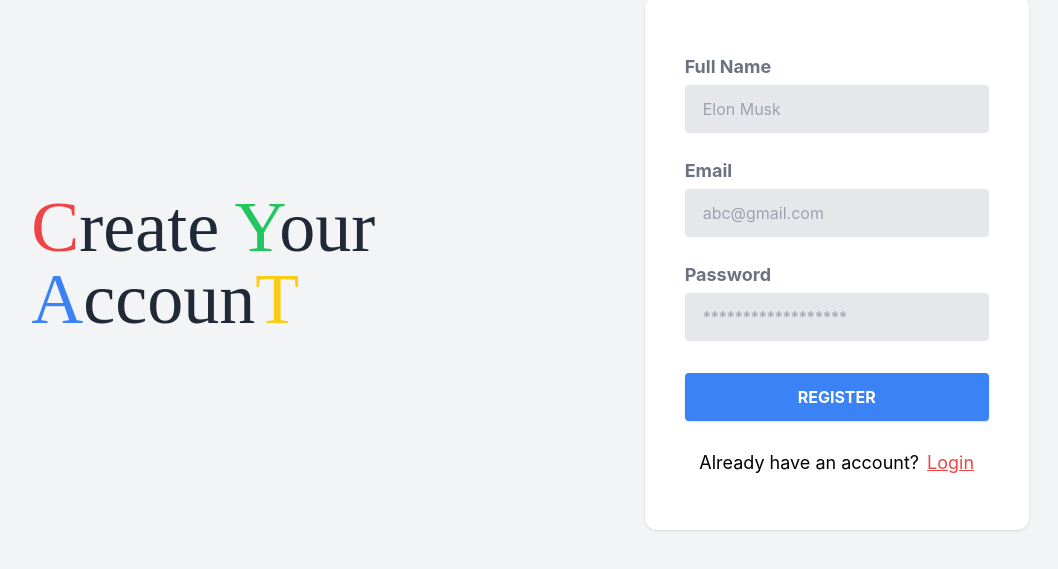
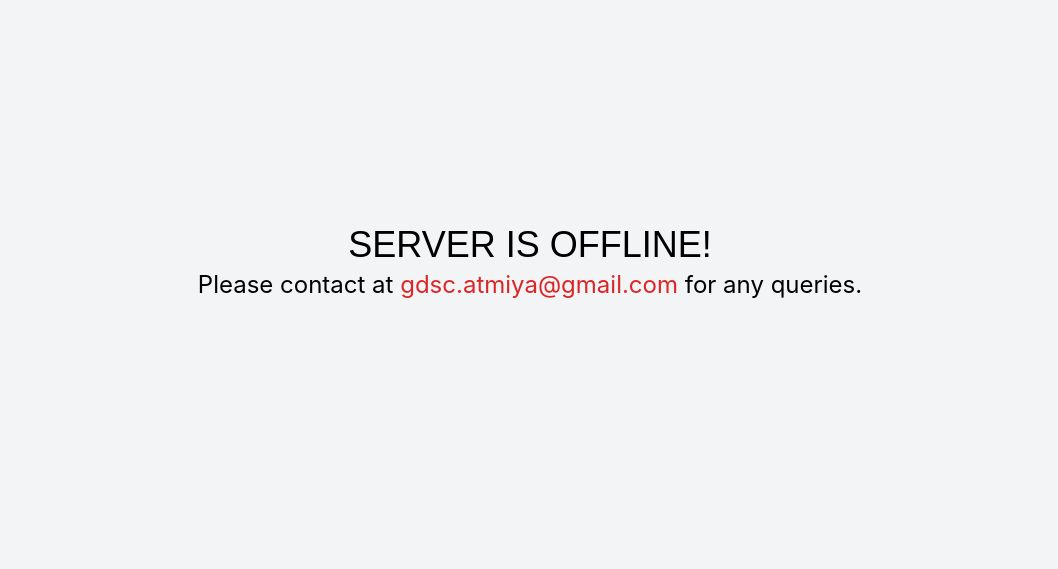
Before and after one commit to viv1nov/GDSC_AU-client, a React (Create React App) app: page / in a window 1280 px wide. Shown: the part 137-706 px from the top of the page, without its empty margins (110-1168 px from the left). Built offline with nearby package versions, Linux system fonts and the light colour scheme; no server answers.

Commit message:
Update Auth.jsx

```diff
--- a/src/pages/Auth.jsx
+++ b/src/pages/Auth.jsx
@@ -6,7 +6,7 @@ import { useNavigate } from "react-router-dom";
 const Auth = () => {
   const navigate = useNavigate();
   const [auth, setAuth] = React.useState("REGISTER");
-  const [server, setServer] = React.useState(true);
+  const [server, setServer] = React.useState(false);
   const [loading, setLoading] = React.useState(false);
 
   const [user, setUser] = React.useState({
```
